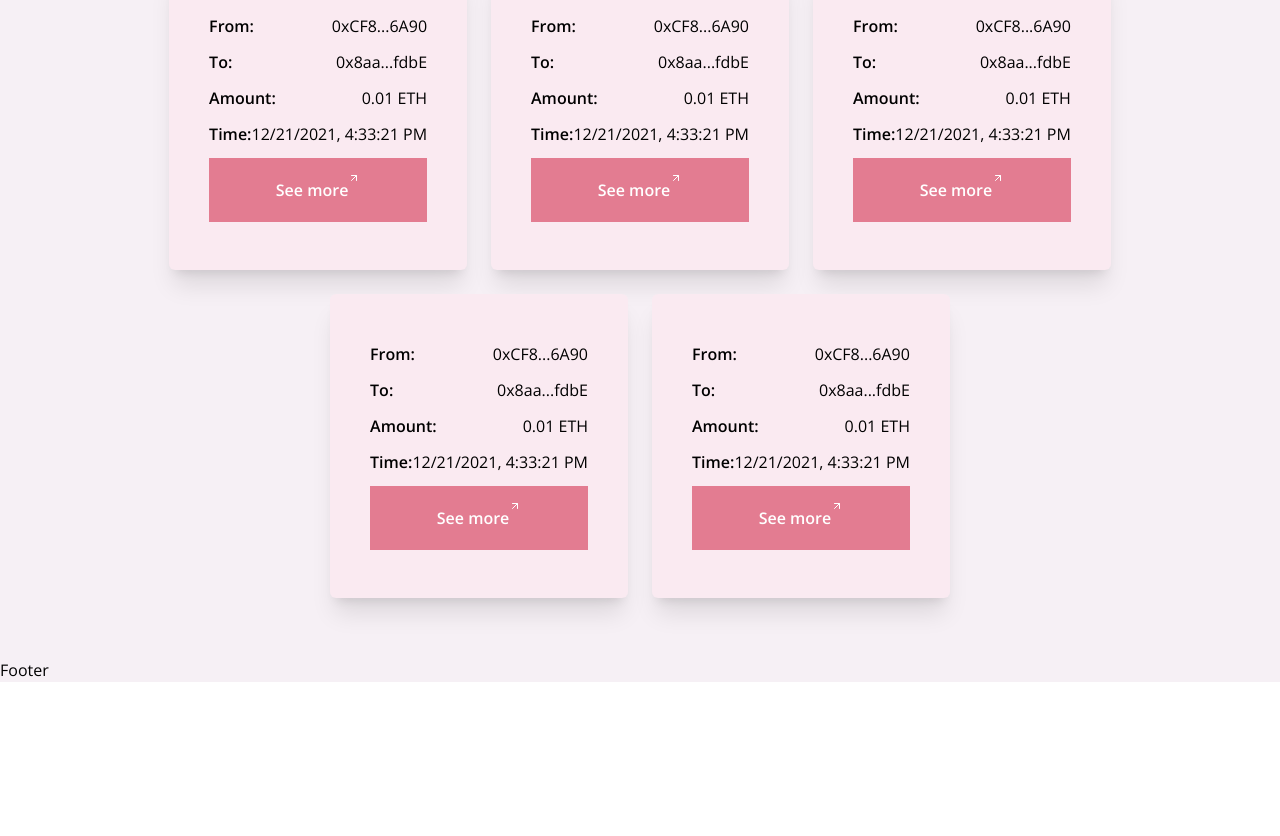
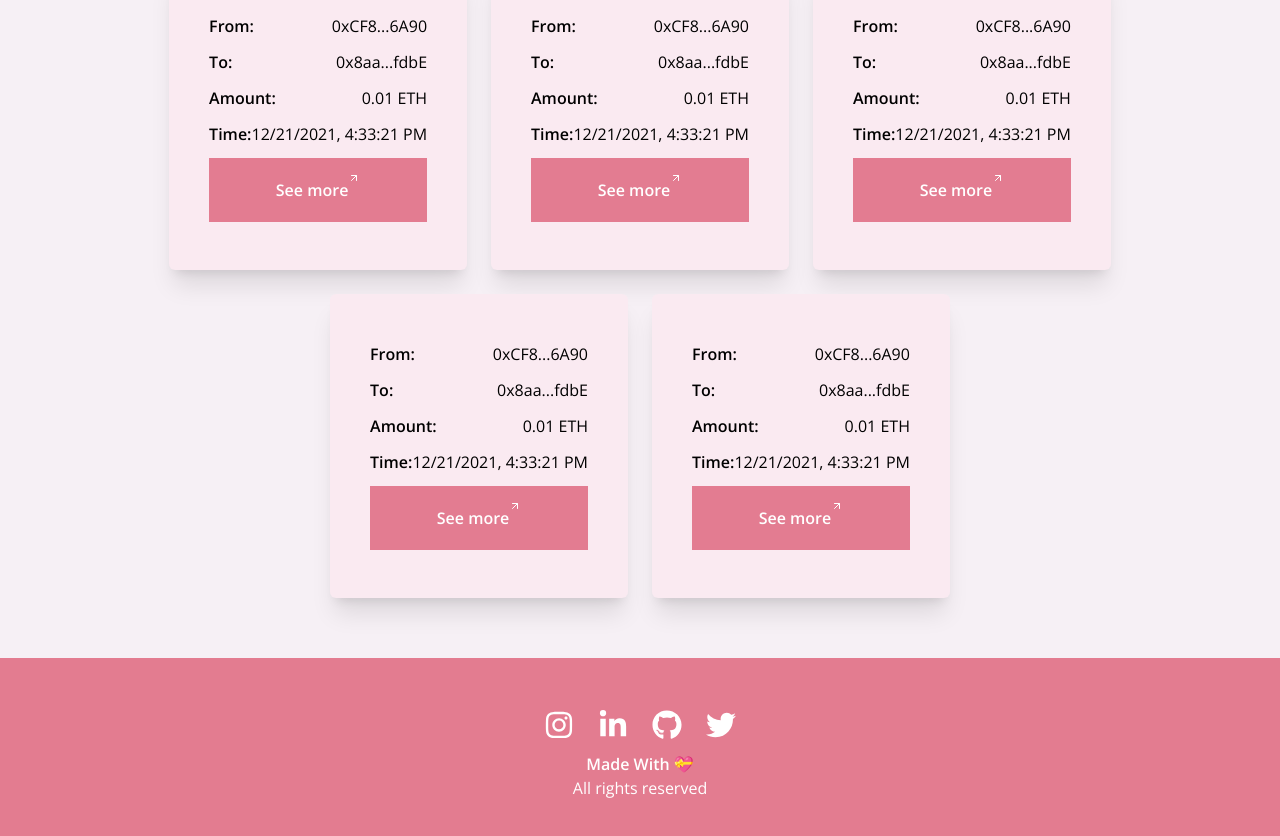
Before and after one commit to subhradwip01/DeFT-Blockchain-app, a React (Vite) app in the folder client/: page /transactions in a window 1280 px wide. Shown: the part 266-1102 px from the top of the page. Before the commit the page ends 948 px from the top, so only its background shows below. Built offline with nearby package versions, Linux system fonts and the light colour scheme.

Commit message:
Footer added
Signed-off-by: subhradwip01 <subhradwip01@gmail.com>

```diff
--- a/client/src/components/Footer.jsx
+++ b/client/src/components/Footer.jsx
@@ -1,8 +1,19 @@
 import React from 'react'
+import {FaInstagram,FaLinkedinIn,FaGithub,FaTwitter} from "react-icons/fa"
 
 const Footer = () => {
   return (
-    <div>Footer</div>
+    <div className='text-center text-white py-10 bg-[#E37C90]'>
+      <div className='flex items-ceter justify-center'>
+        <a href="https://www.instagram.com/ig_subhradwip/" className='m-3'><FaInstagram fontSize={30}/></a>
+        <a href="https://www.linkedin.com/in/subhradwip-kulavi-1a8040212" target="_blank" className='m-3'><FaLinkedinIn fontSize={30}/></a>
+        <a href="https://github.com/subhradwip01" target="_blank" className='m-3'><FaGithub fontSize={30}/></a>
+        <a href="https://twitter.com/Subhradwip7" target="_blank" className='m-3'><FaTwitter fontSize={30}/></a>
+      </div>
+      <h2 className='font-semibold'>Made With 💝</h2>
+      <p className="">All rights reserved</p>
+      <p></p>
+    </div>
   )
 }
 
```
